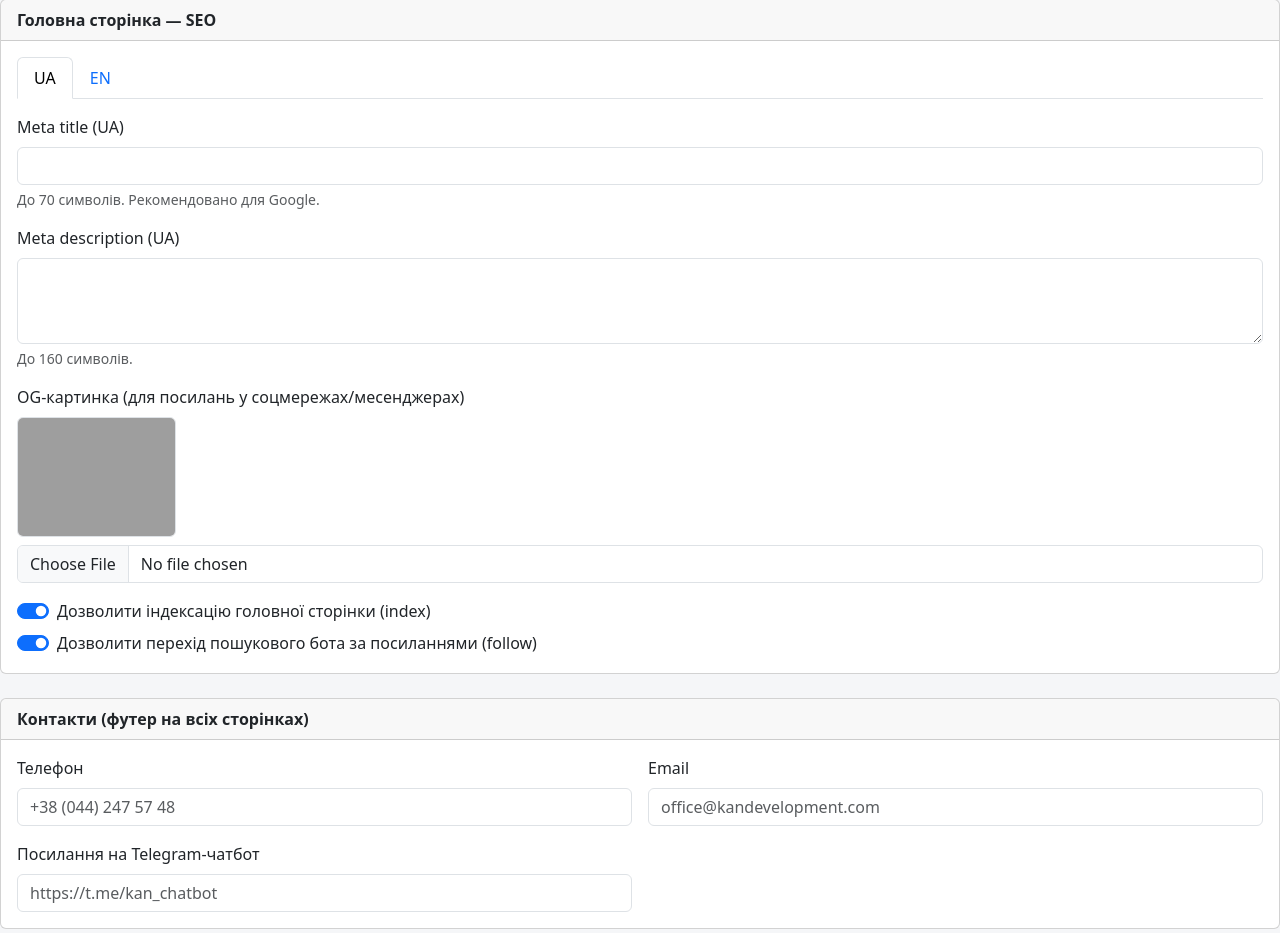
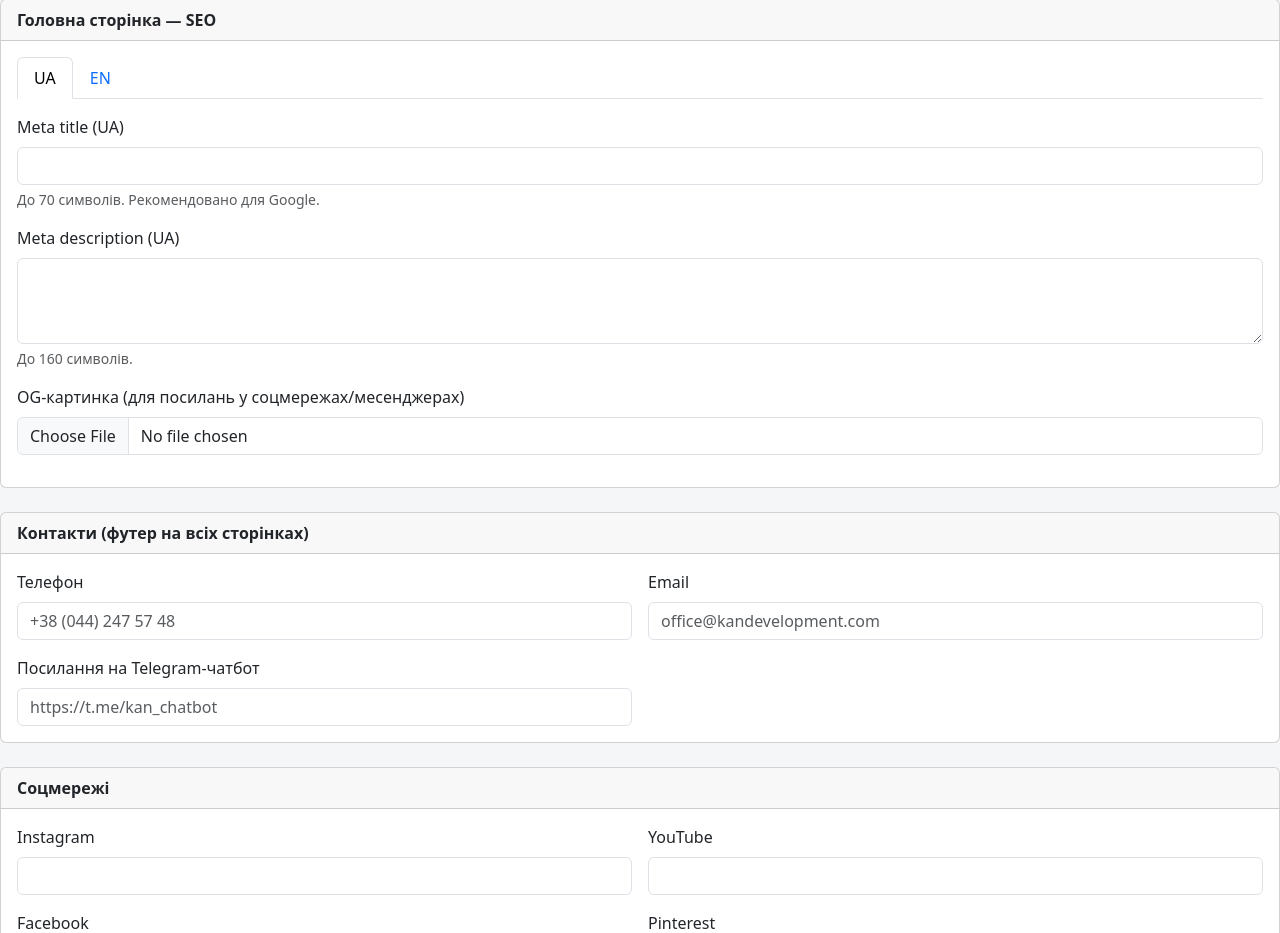
Before and after one commit to kangit2026/adminkansite, a Laravel app: template resources/views/admin/settings/edit.blade.php in a window 1280 px wide. Shown: the part 59-992 px from the top of the page. Run offline with Laravel 12, Linux system fonts and the light colour scheme; the template is opened without the code that fills it, so the values that code supplies are empty; some libraries are stand-ins or nearby versions; grey boxes are pictures that could not be loaded.

Commit message:
Remove per-page robots index/follow toggle from home settings; indexing is always on

```diff
--- a/app/Http/Controllers/Admin/SettingsController.php
+++ b/app/Http/Controllers/Admin/SettingsController.php
@@ -24,8 +24,6 @@ class SettingsController extends Controller
             'home_meta_description.uk' => ['nullable', 'string', 'max:160'],
             'home_meta_description.en' => ['nullable', 'string', 'max:160'],
             'home_og_image' => ['nullable', 'image', 'max:4096'],
-            'home_robots_index' => ['nullable', 'boolean'],
-            'home_robots_follow' => ['nullable', 'boolean'],
             'phone' => ['nullable', 'string', 'max:50'],
             'email' => ['nullable', 'email', 'max:255'],
             'telegram_chat_link' => ['nullable', 'url', 'max:255'],
@@ -40,9 +38,6 @@ class SettingsController extends Controller
         ]);
 
         $settings = SiteSetting::current();
-
-        $data['home_robots_index'] = $request->boolean('home_robots_index');
-        $data['home_robots_follow'] = $request->boolean('home_robots_follow');
 
         if ($request->hasFile('home_og_image')) {
             if ($settings->home_og_image) {
--- a/app/Models/SiteSetting.php
+++ b/app/Models/SiteSetting.php
@@ -19,8 +19,6 @@ class SiteSetting extends Model
         'home_meta_title',
         'home_meta_description',
         'home_og_image',
-        'home_robots_index',
-        'home_robots_follow',
         'phone',
         'email',
         'telegram_chat_link',
@@ -36,8 +34,6 @@ class SiteSetting extends Model
     protected function casts(): array
     {
         return [
-            'home_robots_index' => 'boolean',
-            'home_robots_follow' => 'boolean',
             'copyright_year' => 'integer',
         ];
     }
--- a/resources/views/admin/settings/edit.blade.php
+++ b/resources/views/admin/settings/edit.blade.php
@@ -69,19 +69,6 @@
                     </div>
                 @endif
                 <input type="file" name="home_og_image" accept="image/*" class="form-control">
-            </div>
-
-            <div class="form-check form-switch mb-2">
-                <input type="hidden" name="home_robots_index" value="0">
-                <input type="checkbox" name="home_robots_index" value="1" class="form-check-input" id="robots_index"
-                    @checked(old('home_robots_index', $settings->home_robots_index))>
-                <label class="form-check-label" for="robots_index">Дозволити індексацію головної сторінки (index)</label>
-            </div>
-            <div class="form-check form-switch">
-                <input type="hidden" name="home_robots_follow" value="0">
-                <input type="checkbox" name="home_robots_follow" value="1" class="form-check-input" id="robots_follow"
-                    @checked(old('home_robots_follow', $settings->home_robots_follow))>
-                <label class="form-check-label" for="robots_follow">Дозволити перехід пошукового бота за посиланнями (follow)</label>
             </div>
         </div>
     </div>
```
Also changed, not shown: database/migrations/2026_07_05_195809_drop_robots_columns_from_site_settings_table.php (added).
